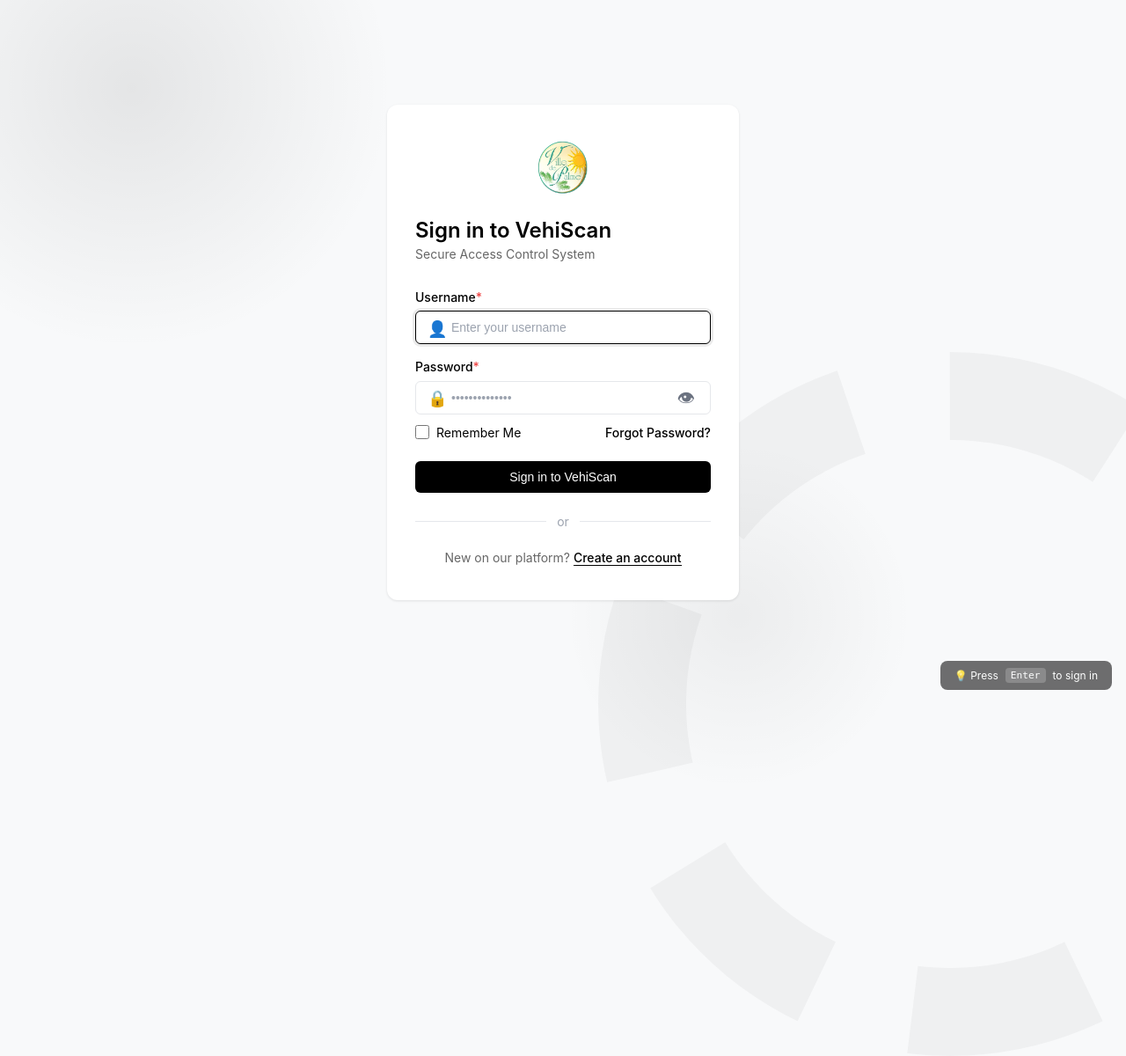
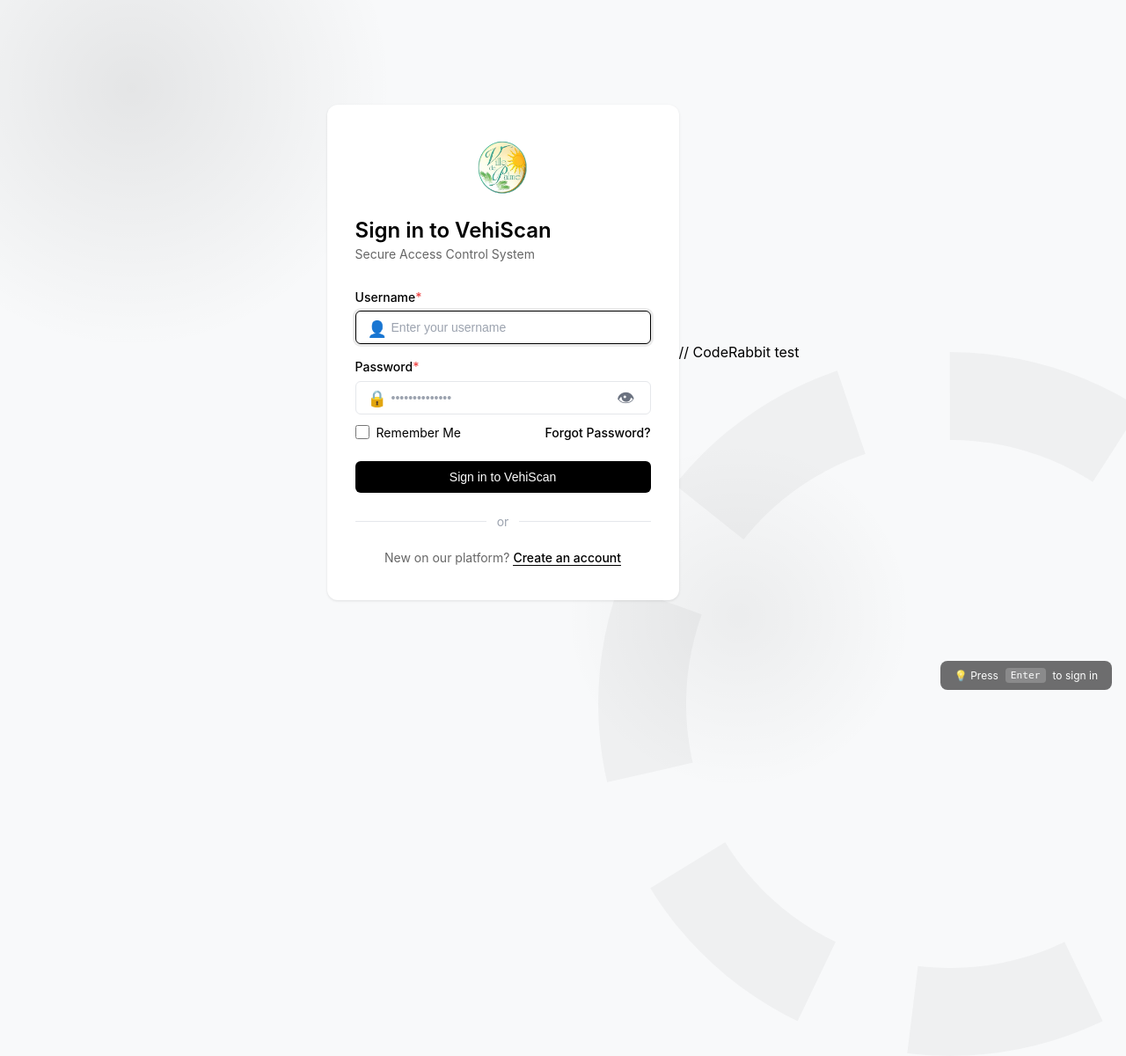
Before and after one commit to rAndylicioso/Vehiscan-RFID, a PHP site: page /Vehiscan-RFID/auth/login.php in a window 1280 px wide; the page is wider, and only the part inside the window is pictured. Shown: that part at 88% size. Run offline with PHP 8.4, Linux system fonts and the light colour scheme.

Commit message:
Test: Trigger CodeRabbit analysis

```diff
--- a/auth/login.php
+++ b/auth/login.php
@@ -260,4 +260,4 @@
         <?php endif; ?>
     </script>
 </body>
-</html>
+</html>// CodeRabbit test
```
